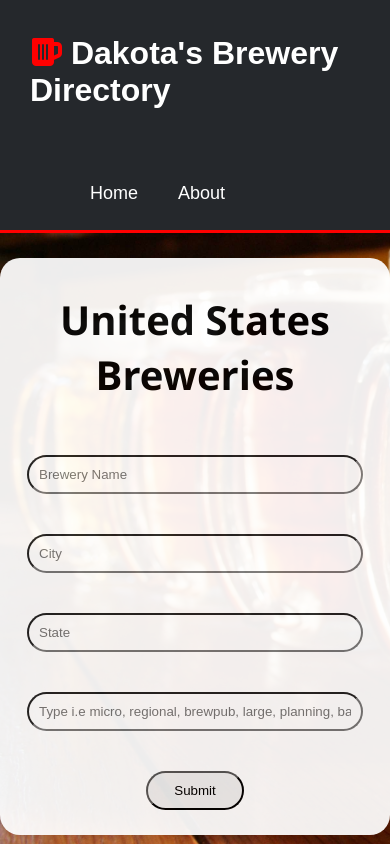
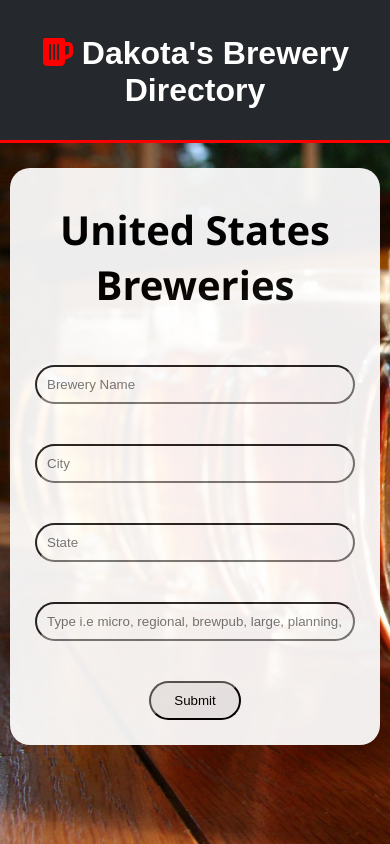
Before and after one commit to dwhelchel/ReactJS-Brewery-Site, a React (Create React App) app: page / in a window 390 px wide. Built offline with nearby package versions, Linux system fonts and the light colour scheme; no server answers.

Commit message:
added tons of styling and responsive layout

```diff
--- a/src/css/Form.css
+++ b/src/css/Form.css
@@ -57,4 +57,8 @@
   padding: 0;
   font-family: 'Segoe UI', Tahoma, Geneva, Verdana, sans-serif;
 }
+
+.main-container {
+  margin: 10px;
+}
 /*# sourceMappingURL=Form.css.map */
--- a/src/css/Header.css
+++ b/src/css/Header.css
@@ -44,4 +44,15 @@
   margin-top: 17px;
   padding: 10px 30px;
 }
+
+@media screen and (max-width: 791px) {
+  .header-container {
+    display: block !important;
+    overflow: hidden;
+    text-align: center;
+  }
+  .header-container nav {
+    display: none;
+  }
+}
 /*# sourceMappingURL=Header.css.map */
--- a/src/scss/Form.scss
+++ b/src/scss/Form.scss
@@ -51,3 +51,7 @@
         }
     }
 }
+
+.main-container {
+    margin: 10px;
+}
--- a/src/scss/Header.scss
+++ b/src/scss/Header.scss
@@ -6,6 +6,7 @@
         flex-wrap: wrap;
         justify-content: space-between;
         margin: auto;
+
         /* Heading */
         h1 {
             margin-top: 25px;
@@ -33,3 +34,14 @@
         }
     }
 }
+
+@media screen and (max-width: 791px) {
+    .header-container {
+        display: block !important;
+        overflow: hidden;
+        text-align: center;
+        nav {
+            display: none;
+        }
+    }
+}
```
Also changed, not shown: 2 other files (tests, documents, lock files or other folders).
